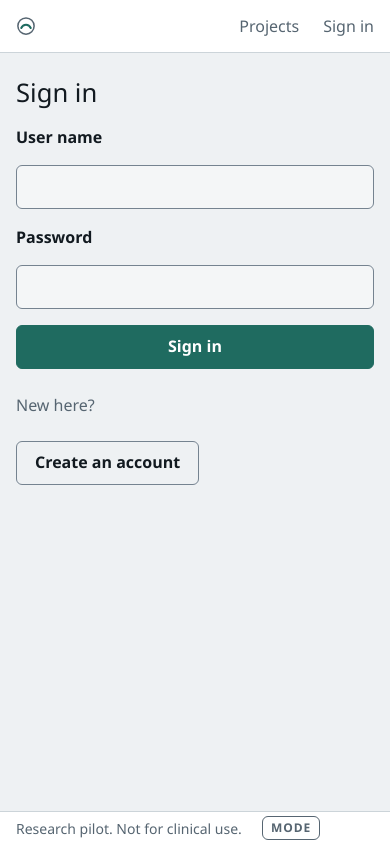
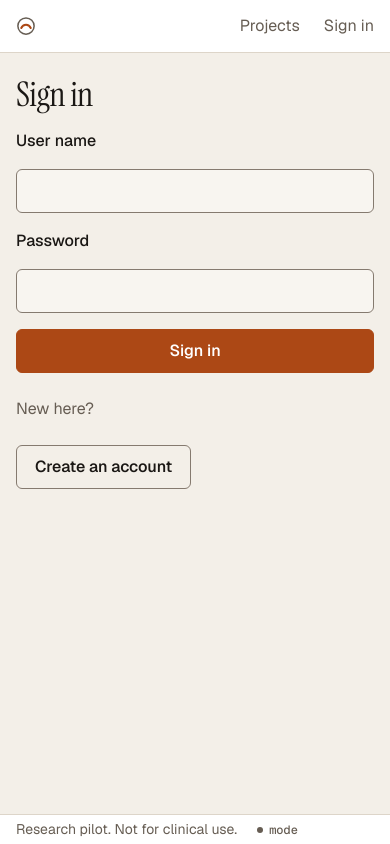
Before and after one commit to mostafansh/neshat, a Django app: template templates/accounts/signin.html in a window 390 px wide. Run offline with Django 5.2, Linux system fonts and the light colour scheme; the template is opened without the code that fills it, so the values that code supplies are empty.

Commit message:
feat: port the lightbox look from Claude Design into the site
The owner edited the reading-screen canvas in Claude Design and adopted the
result as the Reading Room style (2026-09-26). This ports it:

- Colours: warm charcoal ground, bone text, signal-orange accent (the
  reader's marks), cobalt for the AI, in all three themes. All text 4.5:1
  or more and edges 3:1 or more, checked in dark, light and projector.
- Type: Geist for the interface, Geist Mono for figures, Instrument Serif
  for the h1 only. The files are self-hosted in static/fonts/ (SIL OFL 1.1,
  Latin subset, Fontsource 5.3.0) because the venue has no internet.
- Reading screen: a "Case 7 of 24" progress line, the locked first read
  shown as text in a notice with a padlock, and the AI score on one line
  with the AI's answer, kept at text size (rule 6).
- Tinted notices, dotted pills, a 10 px radius for containers, and short
  colour and press transitions that stop under reduced motion. Every
  color-mix() tint has a plain fallback for phones from before 2023.

The owner's fixes to the canvas are kept: the footer and the zoom hint stay
on every screen, and the confidence meter is gone. docs/style.md records
the new rules.

Checked in the browser with the synthetic practice study at 375 px and on
desktop: fonts load from our server only, no request leaves it, no console
errors, the reveal and a reload after the lock both show the locked read.

Co-Authored-By: Claude Opus 5.5 <noreply@anthropic.com>

```diff
--- a/static/css/reading-room.css
+++ b/static/css/reading-room.css
@@ -18,11 +19,36 @@
    ========================================================================== */
 
 
-/* ---- Font slot (empty on purpose) -----------------------------------------
-   No web font is loaded yet. Persian text uses the system fonts in --font-fa.
-   To self-host Vazirmatn later: copy Vazirmatn[wght].woff2 into
-   static/fonts/, then move this @font-face block out of the comment.
-   The file stays on our own server. Never link a CDN or Google Fonts.
+/* ---- Fonts ----------------------------------------------------------------
+   Three open fonts (SIL Open Font License 1.1, licences in static/fonts/),
+   Latin letters only, from Fontsource 5.3.0. The files stay on our own
+   server. Never link a CDN or Google Fonts: the venue has no internet.
+   Geist: the interface. Geist Mono: figures. Instrument Serif: the h1 only. */
+@font-face {
+  font-family: "Geist";
+  src: url("../fonts/Geist-Variable.woff2") format("woff2");
+  font-weight: 100 900;
+  font-style: normal;
+  font-display: swap;
+}
+@font-face {
+  font-family: "Geist Mono";
+  src: url("../fonts/GeistMono-Variable.woff2") format("woff2");
+  font-weight: 100 900;
+  font-style: normal;
+  font-display: swap;
+}
+@font-face {
+  font-family: "Instrument Serif";
+  src: url("../fonts/InstrumentSerif-Regular.woff2") format("woff2");
+  font-weight: 400;
+  font-style: normal;
+  font-display: swap;
+}
+
+/* Persian text uses the system fonts in --font-fa for now. To self-host
+   Vazirmatn later: copy Vazirmatn[wght].woff2 into static/fonts/, then move
+   this @font-face block out of the comment.
 
 @font-face {
   font-family: "Vazirmatn";
@@ -42,26 +68,28 @@
 /* Colour, dark values. Dark is the default: radiologists read in dark rooms.
    The same block also applies to .frame, so the image frame stays dark in
    every theme (a light surround changes how the greys of an image look).
-   Contrast on --ground / --surface: ink 15.4 / 14.0, soft 5.8 / 5.3,
-   accent 7.0 / 6.3, stop 5.7 / 5.2, ai 7.0 / 6.4. */
+   Lightbox palette: warm charcoal, bone ink, signal orange (you), cobalt (AI).
+   Contrast on --ground / --surface: ink 16.0 / 14.8, soft 6.7 / 6.2,
+   accent 7.9 / 7.5, stop 6.5 / 6.1, ai 6.6 / 6.2.
+   Accents stay under 80% saturation so they sit in the page, not on it. */
 :root,
 .frame {
   color-scheme: dark;
 
-  --ground:      #070a0d;  /* the page */
-  --surface:     #101720;  /* header, footer, cards, tables */
-  --raised:      #18212b;  /* inputs, notices, answer choices */
-  --ink:         #dbe4ec;  /* main text */
-  --soft:        #7f8d9c;  /* secondary text */
-  --rule:        #212b36;  /* thin decorative lines: table rows, card edges */
-  --line-strong: #62707f;  /* edges people must see: inputs, buttons (3.2:1 or more) */
-  --accent:      #4aa89b;  /* the one accent: links, primary button, focus ring */
-  --accent-ink:  #04120f;  /* text on the accent */
-  --ok:          #62ab83;  /* state: done, saved */
-  --warn:        #cba43a;  /* state: needs attention, not measured yet */
-  --stop:        #d8685d;  /* state: refused, error */
+  --ground:      #0e0d0c;  /* the page: warm charcoal */
+  --surface:     #181614;  /* header, footer, cards, tables */
+  --raised:      #221f1c;  /* inputs, notices, answer choices */
+  --ink:         #efe8dc;  /* main text: bone */
+  --soft:        #a0968a;  /* secondary text */
+  --rule:        #2c2824;  /* thin decorative lines: table rows, card edges */
+  --line-strong: #766d63;  /* edges people must see: inputs, buttons (3.5:1 or more) */
+  --accent:      #eb905c;  /* the one accent: signal orange */
+  --accent-ink:  #1a0a02;  /* text on the accent */
+  --ok:          #6cc08a;  /* state: done, saved */
+  --warn:        #e5b93c;  /* state: needs attention, not measured yet */
+  --stop:        #ff5c7a;  /* state: refused, error */
   --you:         var(--accent);  /* the reader's own marks and answers */
-  --ai:          #a98bdb;  /* AI suggestions: one neutral violet, for every suggestion */
+  --ai:          #7893ed;  /* AI suggestions: one cobalt, for every suggestion */
   --viewport:    #000;     /* behind medical images, in every theme */
 }
 
@@ -71,14 +99,18 @@
   --tap:       2.75rem;  /* 44px: the least height of anything a finger taps */
   --gutter:    1rem;     /* 16px side margin on a phone */
   --page-max:  60rem;    /* 960px: the widest content column */
-  --radius:    6px;      /* the one corner radius (images get none) */
+  --radius:    6px;      /* controls: buttons, inputs, choices, badges (images get none) */
+  --radius-lg: 10px;     /* containers: panels, notices, cards (softer than what sits inside) */
+  --ease:      cubic-bezier(.2, .8, .2, 1);
   --tracking:  .08em;    /* letter spacing of small uppercase labels; 0 in Persian */
 
-  --font-text:    "Segoe UI Variable Text", "Segoe UI", system-ui, -apple-system,
-                  Roboto, "Noto Sans", "Helvetica Neue", Arial, sans-serif;
-  --font-display: "Segoe UI Variable Display", "Segoe UI", system-ui, -apple-system,
-                  Roboto, "Noto Sans", "Helvetica Neue", Arial, sans-serif;
-  --font-mono:    "Cascadia Mono", Consolas, ui-monospace, "SF Mono", Menlo,
+  /* Geist for the interface, Instrument Serif for the page title only,
+     Geist Mono for every figure. The font files are served by our own
+     server (static/fonts/), never by Google: the site runs offline. */
+  --font-text:    "Geist", "Segoe UI Variable Text", "Segoe UI", system-ui, -apple-system,
+                  "Noto Sans", "Helvetica Neue", sans-serif;
+  --font-display: "Instrument Serif", "Iowan Old Style", "Palatino Linotype", Georgia, serif;
+  --font-mono:    "Geist Mono", "Cascadia Mono", Consolas, ui-monospace, "SF Mono", Menlo,
                   "Roboto Mono", "Noto Sans Mono", monospace;
   --font-fa:      "Vazirmatn", Tahoma, "Segoe UI", "Noto Sans Arabic", "Geeza Pro",
                   sans-serif;
@@ -91,42 +123,42 @@
 
 /* Light: for a desk in daylight. It follows the device setting unless
    <html> says data-theme="dark". The two light blocks must stay identical.
-   Contrast on --ground / --surface: ink 15.5 / 17.6, soft 5.3 / 6.0,
-   accent 5.6 / 6.3, warn 5.0 / 5.6, ai 5.6 / 6.4. */
+   Contrast on --ground / --surface: ink 15.6 / 17.9, soft 5.6 / 6.5,
+   accent 4.9 / 5.6, warn 5.6 / 6.4, ai 5.9 / 6.8. */
 @media (prefers-color-scheme: light) {
   :root:not([data-theme="dark"]) {
     color-scheme: light;
-    --ground:      #eef1f3;
+    --ground:      #f3efe8;
     --surface:     #ffffff;
-    --raised:      #f4f6f7;
-    --ink:         #121a20;
-    --soft:        #566571;
-    --rule:        #ccd4d9;
-    --line-strong: #758390;
-    --accent:      #1f6b60;
+    --raised:      #f8f5f0;
+    --ink:         #1a1714;
+    --soft:        #665d53;
+    --rule:        #ddd5c9;
+    --line-strong: #857a6f;
+    --accent:      #ac4815;
     --accent-ink:  #ffffff;
     --ok:          #2f6b46;
-    --warn:        #86611a;
-    --stop:        #99332b;
-    --ai:          #6b4ea8;
+    --warn:        #825600;
+    --stop:        #b0133b;
+    --ai:          #3150c8;
   }
 }
 
 :root[data-theme="light"] {
   color-scheme: light;
-  --ground:      #eef1f3;
+  --ground:      #f3efe8;
   --surface:     #ffffff;
-  --raised:      #f4f6f7;
-  --ink:         #121a20;
-  --soft:        #566571;
-  --rule:        #ccd4d9;
-  --line-strong: #758390;
-  --accent:      #1f6b60;
+  --raised:      #f8f5f0;
+  --ink:         #1a1714;
+  --soft:        #665d53;
+  --rule:        #ddd5c9;
+  --line-strong: #857a6f;
+  --accent:      #ac4815;
   --accent-ink:  #ffffff;
   --ok:          #2f6b46;
-  --warn:        #86611a;
-  --stop:        #99332b;
-  --ai:          #6b4ea8;
+  --warn:        #825600;
+  --stop:        #b0133b;
+  --ai:          #3150c8;
 }
 
 /* Projector: for the congress hall. A projector washes out dark greys, so
@@ -301,14 +333,22 @@ a {
    ========================================================================== */
 
 h1, h2, h3 {
-  font-family: var(--font-display);
+  font-family: var(--font-text);
   line-height: 1.25;
   text-wrap: balance;
 }
-/* Headings are light, not bold. The data is what should be loud. */
-h1 { font-size: 1.6rem; font-weight: 300; }
-h2 { font-size: 1.25rem; font-weight: 400; }
-h3 { font-size: 1.0625rem; font-weight: 600; font-family: var(--font-text); }
+/* One serif title per page, tight and large; everything under it is the
+   interface face, medium weight. The data is what should be loud. */
+h1 {
+  font-family: var(--font-display);
+  font-size: 2.125rem;
+  font-weight: 400;
+  line-height: 1.05;
+  letter-spacing: -.015em;
+}
+h2 { font-size: 1.125rem; font-weight: 500; letter-spacing: -.01em; }
+h3 { font-size: 1rem; font-weight: 600; }
+p { text-wrap: pretty; }
 
 p, .lede { max-inline-size: 65ch; }  /* a comfortable line length */
 .lede { font-size: 1.125rem; }
@@ -372,13 +421,17 @@ small { font-size: .875rem; }
   border-radius: var(--radius);
   background: transparent;
   color: var(--ink);
-  font-weight: 600;
+  font-weight: 550;
+  letter-spacing: -.005em;
   line-height: 1.2;
   text-align: center;
   text-decoration: none;
   cursor: pointer;
   touch-action: manipulation;  /* no double-tap zoom delay */
+  transition: background-color .18s var(--ease), border-color .18s var(--ease),
+              transform .12s var(--ease);
 }
+.btn:not(:disabled, [aria-disabled="true"]):active { transform: translateY(1px) scale(.99); }
 
 .btn-primary {
   background: var(--accent);
@@ -471,20 +529,23 @@ small { font-size: .875rem; }
    PILLS AND THE AI BADGE
    ========================================================================== */
 
-/* A bordered state word. Always carries text. */
+/* A state word with a small leading dot. Sentence case, mono. Always carries text. */
 .pill {
   display: inline-flex;
   align-items: center;
-  padding-block: .125rem;
-  padding-inline: .5rem;
-  border: 1px solid currentColor;
-  border-radius: var(--radius);
+  gap: .375rem;
   color: var(--soft);
+  font-family: var(--font-mono);
   font-size: .75rem;
-  font-weight: 600;
-  letter-spacing: var(--tracking);
-  text-transform: uppercase;
+  font-weight: 500;
   white-space: nowrap;
+}
+.pill::before {
+  content: "";
+  width: .375rem;
+  height: .375rem;
+  border-radius: 50%;
+  background: currentColor;
 }
 .pill-ok   { color: var(--ok); }
 .pill-warn { color: var(--warn); }
@@ -595,7 +656,8 @@ fieldset {
 }
 
 label,
-legend { font-weight: 600; }
+legend { font-weight: 500; }
+legend { color: var(--soft); font-size: .875rem; }
 
 label {
   display: block;
```
Also changed, not shown: other parts of static/css/reading-room.css (+88 -29 lines), docs/style.md (+41 -8 lines), static/fonts/OFL-Geist.txt (added, +93 -0 lines), static/fonts/OFL-InstrumentSerif.txt (added, +93 -0 lines), static/js/read.js (+14 -5 lines), templates/reading/read.html (+14 -3 lines), static/fonts/Geist-Variable.woff2 (added), static/fonts/GeistMono-Variable.woff2 (added), static/fonts/InstrumentSerif-Regular.woff2 (added).
